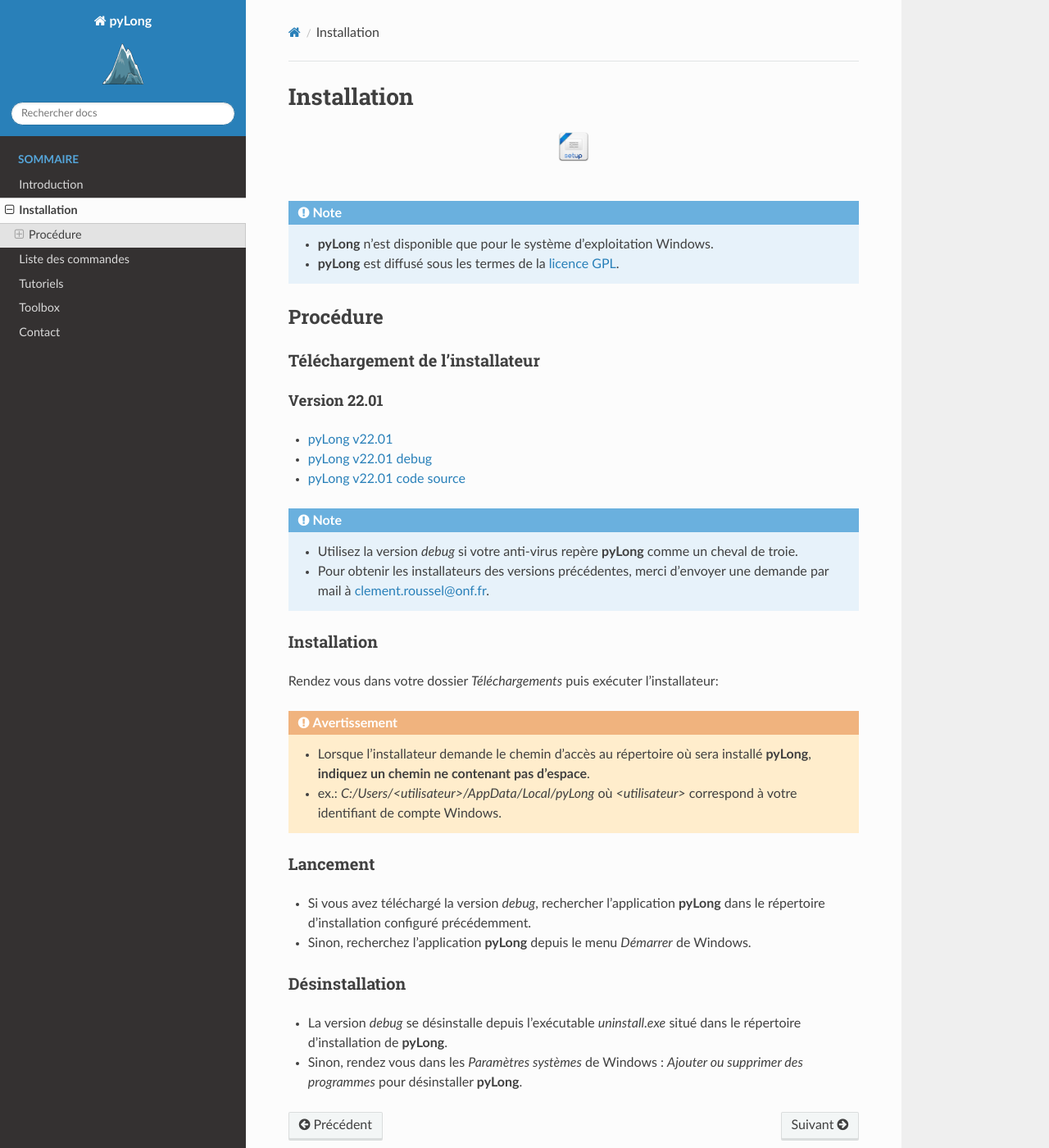
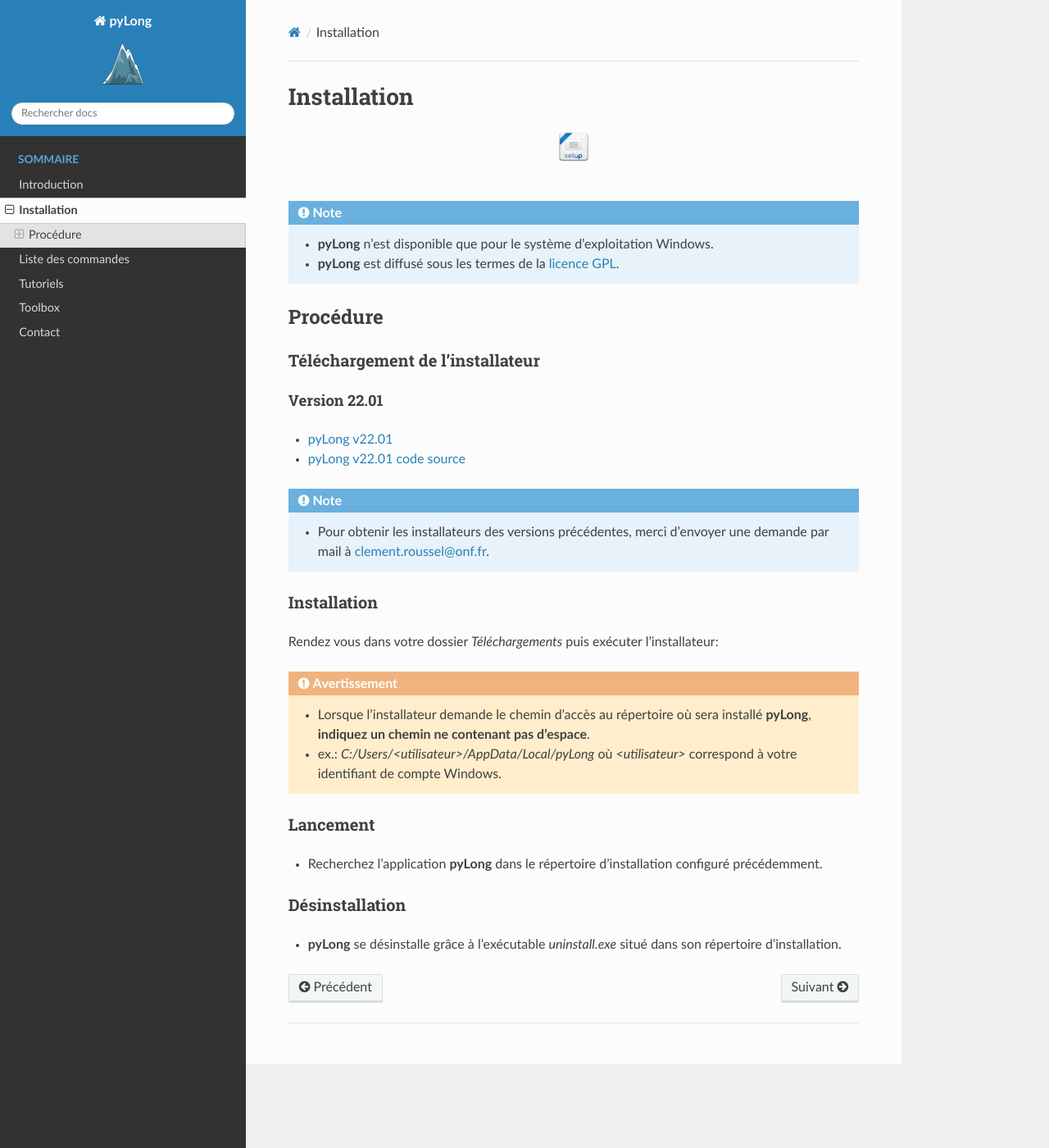
Before and after one commit to clementroussel/pyLong-doc, a Sphinx documentation site: the page built from docs/source/installation.rst, in a window 1280 px wide and 1400 px high. Shown: the whole window at 82% size. Built offline with Sphinx 7.4.7 and the Read the Docs theme 2.0.0, drawn with Linux system fonts in a browser that asks for light colours.

Commit message:
Update installation.rst

```diff
--- a/docs/source/installation.rst
+++ b/docs/source/installation.rst
@@ -23,7 +23,6 @@ Version 22.01
 ^^^^^^^^^^^^^
 
 - `pyLong v22.01`_
-- `pyLong v22.01 debug`_
 - `pyLong v22.01 code source`_
 
 
@@ -34,7 +33,6 @@ Version 22.01
 .. _pyLong v22.01 code source: https://sourceforge.net/projects/pylong/files/pyLong_22-01_src.zip/download
 
 .. note::
-   - Utilisez la version *debug* si votre anti-virus repère **pyLong** comme un cheval de troie.
    - Pour obtenir les installateurs des versions précédentes, merci d'envoyer une demande par mail à `clement.roussel@onf.fr`_.
 
 .. _clement.roussel@onf.fr: clement.roussel@onf.fr
@@ -52,12 +50,10 @@ Rendez vous dans votre dossier *Téléchargements* puis exécuter l'installateur
 Lancement
 ---------
 
-- Si vous avez téléchargé la version *debug*, rechercher l'application **pyLong** dans le répertoire d'installation configuré précédemment.
-- Sinon, recherchez l'application **pyLong** depuis le menu *Démarrer* de Windows.
+- Recherchez l'application **pyLong** dans le répertoire d'installation configuré précédemment.
 
 
 Désinstallation
 ---------------
 
-- La version *debug* se désinstalle depuis l'exécutable *uninstall.exe* situé dans le répertoire d'installation de **pyLong**.
-- Sinon, rendez vous dans les *Paramètres systèmes* de Windows : *Ajouter ou supprimer des programmes* pour désinstaller **pyLong**.
+- **pyLong** se désinstalle grâce à l'exécutable *uninstall.exe* situé dans son répertoire d'installation.
```
